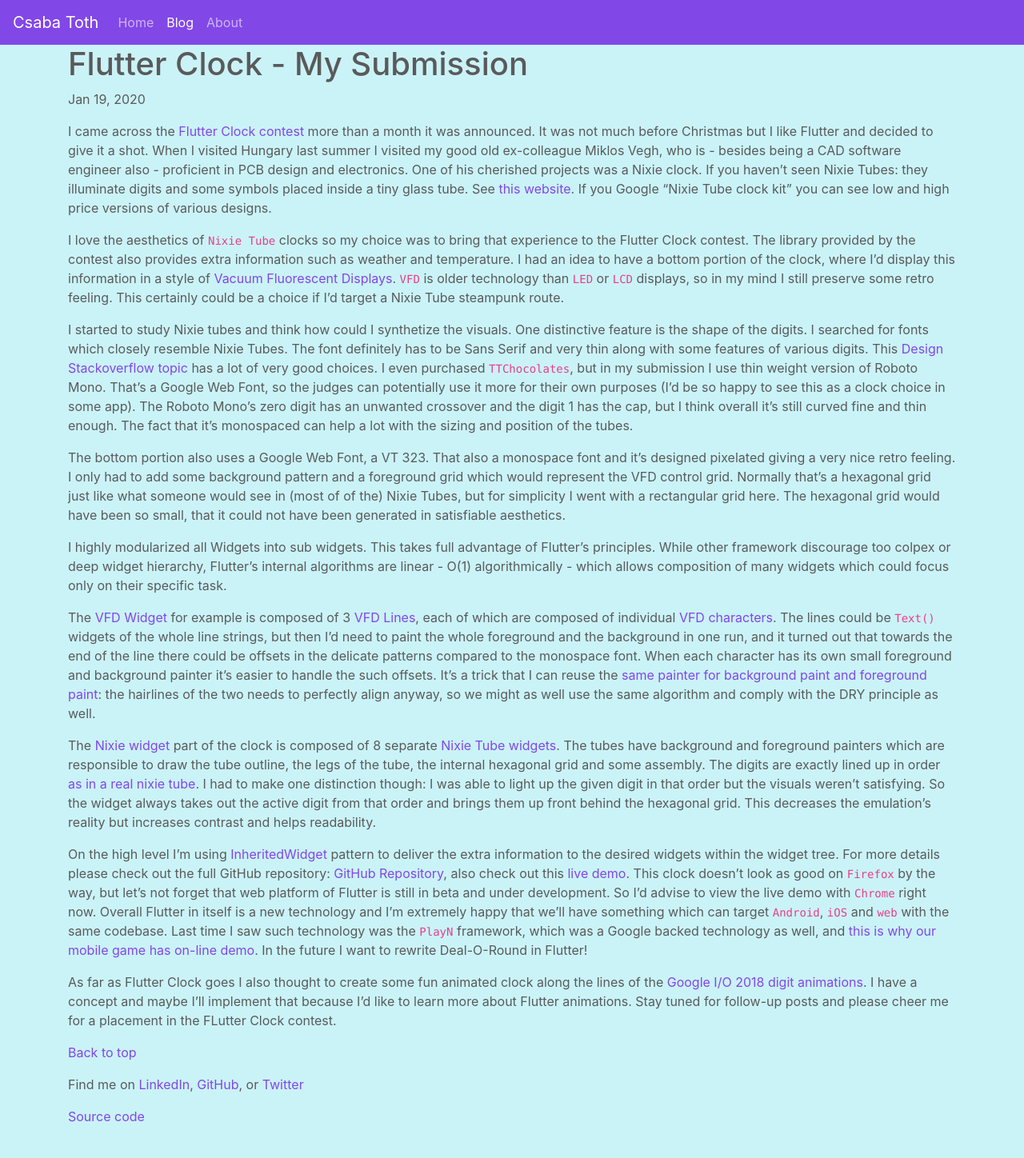
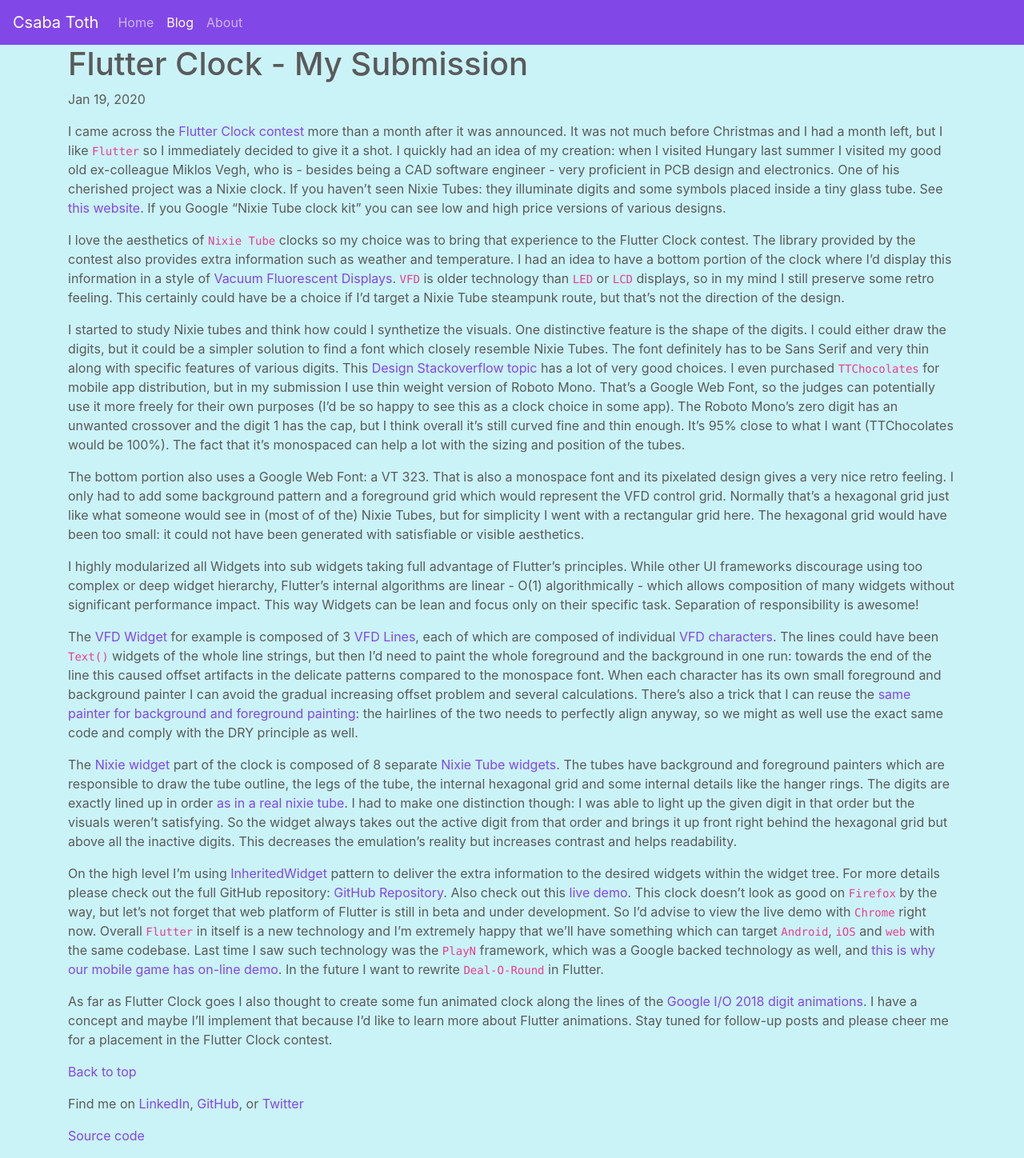
Before and after one commit to CsabaConsulting/csaba.page, a Jekyll site: the page built from _posts/blog/2020-01-19-flutter-clock-submission.md, in a window 1280 px wide. Shown: the whole page at 80% size. Built offline with Jekyll 4.4.1, drawn with Linux system fonts in a browser that asks for light colours; some web fonts are replaced; comment, search, counter and statistics services are not loaded; before the commit the page ends 1424 px from its top, so only the background shows below that.

Commit message:
Flutter Clock grammar changes

```diff
--- a/_posts/blog/2020-01-19-flutter-clock-submission.md
+++ b/_posts/blog/2020-01-19-flutter-clock-submission.md
@@ -7,20 +7,20 @@
 comments: true
 category: blog
 ---
-I came across the [Flutter Clock contest](https://flutter.dev/clock) more than a month it was announced. It was not much before Christmas but I like Flutter and decided to give it a shot. When I visited Hungary last summer I visited my good old ex-colleague Miklos Vegh, who is - besides being a CAD software engineer also - proficient in PCB design and electronics. One of his cherished projects was a Nixie clock. If you haven't seen Nixie Tubes: they illuminate digits and some symbols placed inside a tiny glass tube. See [this website](http://danyk.cz/digitrony_en.html). If you Google "Nixie Tube clock kit" you can see low and high price versions of various designs.
+I came across the [Flutter Clock contest](https://flutter.dev/clock) more than a month after it was announced. It was not much before Christmas and I had a month left, but I like `Flutter` so I immediately decided to give it a shot. I quickly had an idea of my creation: when I visited Hungary last summer I visited my good old ex-colleague Miklos Vegh, who is - besides being a CAD software engineer - very proficient in PCB design and electronics. One of his cherished project was a Nixie clock. If you haven't seen Nixie Tubes: they illuminate digits and some symbols placed inside a tiny glass tube. See [this website](http://danyk.cz/digitrony_en.html). If you Google "Nixie Tube clock kit" you can see low and high price versions of various designs.
 
-I love the aesthetics of `Nixie Tube` clocks so my choice was to bring that experience to the Flutter Clock contest. The library provided by the contest also provides extra information such as weather and temperature. I had an idea to have a bottom portion of the clock, where I'd display this information in a style of [Vacuum Fluorescent Displays](https://en.wikipedia.org/wiki/Vacuum_fluorescent_display). `VFD` is older technology than `LED` or `LCD` displays, so in my mind I still preserve some retro feeling. This certainly could be a choice if I'd target a Nixie Tube steampunk route.
+I love the aesthetics of `Nixie Tube` clocks so my choice was to bring that experience to the Flutter Clock contest. The library provided by the contest also provides extra information such as weather and temperature. I had an idea to have a bottom portion of the clock where I'd display this information in a style of [Vacuum Fluorescent Displays](https://en.wikipedia.org/wiki/Vacuum_fluorescent_display). `VFD` is older technology than `LED` or `LCD` displays, so in my mind I still preserve some retro feeling. This certainly could have be a choice if I'd target a Nixie Tube steampunk route, but that's not the direction of the design.
 
-I started to study Nixie tubes and think how could I synthetize the visuals. One distinctive feature is the shape of the digits. I searched for fonts which closely resemble Nixie Tubes. The font definitely has to be Sans Serif and very thin along with some features of various digits. This [Design Stackoverflow topic](https://graphicdesign.stackexchange.com/questions/132163/which-fonts-digits-resemble-nixie-tube-digits) has a lot of very good choices. I even purchased `TTChocolates`, but in my submission I use thin weight version of Roboto Mono. That's a Google Web Font, so the judges can potentially use it more for their own purposes (I'd be so happy to see this as a clock choice in some app). The Roboto Mono's zero digit has an unwanted crossover and the digit 1 has the cap, but I think overall it's still curved fine and thin enough. The fact that it's monospaced can help a lot with the sizing and position of the tubes.
+I started to study Nixie tubes and think how could I synthetize the visuals. One distinctive feature is the shape of the digits. I could either draw the digits, but it could be a simpler solution to find a font which closely resemble Nixie Tubes. The font definitely has to be Sans Serif and very thin along with specific features of various digits. This [Design Stackoverflow topic](https://graphicdesign.stackexchange.com/questions/132163/which-fonts-digits-resemble-nixie-tube-digits) has a lot of very good choices. I even purchased `TTChocolates` for mobile app distribution, but in my submission I use thin weight version of Roboto Mono. That's a Google Web Font, so the judges can potentially use it more freely for their own purposes (I'd be so happy to see this as a clock choice in some app). The Roboto Mono's zero digit has an unwanted crossover and the digit 1 has the cap, but I think overall it's still curved fine and thin enough. It's 95% close to what I want (TTChocolates would be 100%). The fact that it's monospaced can help a lot with the sizing and position of the tubes.
 
-The bottom portion also uses a Google Web Font, a VT 323. That also a monospace font and it's designed pixelated giving a very nice retro feeling. I only had to add some background pattern and a foreground grid which would represent the VFD control grid. Normally that's a hexagonal grid just like what someone would see in (most of of the) Nixie Tubes, but for simplicity I went with a rectangular grid here. The hexagonal grid would have been so small, that it could not have been generated in satisfiable aesthetics.
+The bottom portion also uses a Google Web Font: a VT 323. That is also a monospace font and its pixelated design gives a very nice retro feeling. I only had to add some background pattern and a foreground grid which would represent the VFD control grid. Normally that's a hexagonal grid just like what someone would see in (most of of the) Nixie Tubes, but for simplicity I went with a rectangular grid here. The hexagonal grid would have been too small: it could not have been generated with satisfiable or visible aesthetics.
 
-I highly modularized all Widgets into sub widgets. This takes full advantage of Flutter's principles. While other framework discourage too colpex or deep widget hierarchy, Flutter's internal algorithms are linear - O(1) algorithmically - which allows composition of many widgets which could focus only on their specific task.
+I highly modularized all Widgets into sub widgets taking full advantage of Flutter's principles. While other UI frameworks discourage using too complex or deep widget hierarchy, Flutter's internal algorithms are linear - O(1) algorithmically - which allows composition of many widgets without significant performance impact. This way Widgets can be lean and focus only on their specific task. Separation of responsibility is awesome!
 
-The [VFD Widget](https://github.com/CsabaConsulting/flutter_clock/blob/master/nixie_clock/lib/vfd_assembly/vfd_assembly.dart) for example is composed of 3 [VFD Lines](https://github.com/CsabaConsulting/flutter_clock/blob/master/nixie_clock/lib/vfd_assembly/vfd_line.dart), each of which are composed of individual [VFD characters](https://github.com/CsabaConsulting/flutter_clock/blob/master/nixie_clock/lib/vfd_assembly/vfd_character.dart). The lines could be `Text()` widgets of the whole line strings, but then I'd need to paint the whole foreground and the background in one run, and it turned out that towards the end of the line there could be offsets in the delicate patterns compared to the monospace font. When each character has its own small foreground and background painter it's easier to handle the such offsets. It's a trick that I can reuse the [same painter for background paint and foreground paint](https://github.com/CsabaConsulting/flutter_clock/blob/master/nixie_clock/lib/vfd_assembly/vfd_painter.dart): the hairlines of the two needs to perfectly align anyway, so we might as well use the same algorithm and comply with the DRY principle as well.
+The [VFD Widget](https://github.com/CsabaConsulting/flutter_clock/blob/master/nixie_clock/lib/vfd_assembly/vfd_assembly.dart) for example is composed of 3 [VFD Lines](https://github.com/CsabaConsulting/flutter_clock/blob/master/nixie_clock/lib/vfd_assembly/vfd_line.dart), each of which are composed of individual [VFD characters](https://github.com/CsabaConsulting/flutter_clock/blob/master/nixie_clock/lib/vfd_assembly/vfd_character.dart). The lines could have been `Text()` widgets of the whole line strings, but then I'd need to paint the whole foreground and the background in one run: towards the end of the line this caused offset artifacts in the delicate patterns compared to the monospace font. When each character has its own small foreground and background painter I can avoid the gradual increasing offset problem and several calculations. There's also a trick that I can reuse the [same painter for background and foreground painting](https://github.com/CsabaConsulting/flutter_clock/blob/master/nixie_clock/lib/vfd_assembly/vfd_painter.dart): the hairlines of the two needs to perfectly align anyway, so we might as well use the exact same code and comply with the DRY principle as well.
 
-The [Nixie widget](https://github.com/CsabaConsulting/flutter_clock/blob/master/nixie_clock/lib/nixie_assembly/nixie_assembly.dart) part of the clock is composed of 8 separate [Nixie Tube widgets](https://github.com/CsabaConsulting/flutter_clock/blob/master/nixie_clock/lib/nixie_assembly/nixie_tube.dart). The tubes have background and foreground painters which are responsible to draw the tube outline, the legs of the tube, the internal hexagonal grid and some assembly. The digits are exactly lined up in order [as in a real nixie tube](https://github.com/CsabaConsulting/flutter_clock/blob/master/nixie_clock/lib/nixie_assembly/nixie_tube.dart#L19). I had to make one distinction though: I was able to light up the given digit in that order but the visuals weren't satisfying. So the widget always takes out the active digit from that order and brings them up front behind the hexagonal grid. This decreases the emulation's reality but increases contrast and helps readability.
+The [Nixie widget](https://github.com/CsabaConsulting/flutter_clock/blob/master/nixie_clock/lib/nixie_assembly/nixie_assembly.dart) part of the clock is composed of 8 separate [Nixie Tube widgets](https://github.com/CsabaConsulting/flutter_clock/blob/master/nixie_clock/lib/nixie_assembly/nixie_tube.dart). The tubes have background and foreground painters which are responsible to draw the tube outline, the legs of the tube, the internal hexagonal grid and some internal details like the hanger rings. The digits are exactly lined up in order [as in a real nixie tube](https://github.com/CsabaConsulting/flutter_clock/blob/master/nixie_clock/lib/nixie_assembly/nixie_tube.dart#L19). I had to make one distinction though: I was able to light up the given digit in that order but the visuals weren't satisfying. So the widget always takes out the active digit from that order and brings it up front right behind the hexagonal grid but above all the inactive digits. This decreases the emulation's reality but increases contrast and helps readability.
 
-On the high level I'm using [InheritedWidget](https://github.com/CsabaConsulting/flutter_clock/blob/master/nixie_clock/lib/nixie_vfd_clock.dart) pattern to deliver the extra information to the desired widgets within the widget tree. For more details please check out the full GitHub repository: [GitHub Repository](https://github.com/CsabaConsulting/flutter_clock/tree/master), also check out this [live demo](https://csabaconsulting.github.io/flutter_clock). This clock doesn't look as good on `Firefox` by the way, but let's not forget that web platform of Flutter is still in beta and under development. So I'd advise to view the live demo with `Chrome` right now. Overall Flutter in itself is a new technology and I'm extremely happy that we'll have something which can target `Android`, `iOS` and `web` with the same codebase. Last time I saw such technology was the `PlayN` framework, which was a Google backed technology as well, and [this is why our mobile game has on-line demo](https://mrcsabatoth.github.io/DealORoundWebsite/game/). In the future I want to rewrite Deal-O-Round in Flutter!
+On the high level I'm using [InheritedWidget](https://github.com/CsabaConsulting/flutter_clock/blob/master/nixie_clock/lib/nixie_vfd_clock.dart) pattern to deliver the extra information to the desired widgets within the widget tree. For more details please check out the full GitHub repository: [GitHub Repository](https://github.com/CsabaConsulting/flutter_clock/tree/master). Also check out this [live demo](https://csabaconsulting.github.io/flutter_clock). This clock doesn't look as good on `Firefox` by the way, but let's not forget that web platform of Flutter is still in beta and under development. So I'd advise to view the live demo with `Chrome` right now. Overall `Flutter` in itself is a new technology and I'm extremely happy that we'll have something which can target `Android`, `iOS` and `web` with the same codebase. Last time I saw such technology was the `PlayN` framework, which was a Google backed technology as well, and [this is why our mobile game has on-line demo](https://mrcsabatoth.github.io/DealORoundWebsite/game/). In the future I want to rewrite `Deal-O-Round` in Flutter.
 
-As far as Flutter Clock goes I also thought to create some fun animated clock along the lines of the [Google I/O 2018 digit animations](https://qu6oa42ax6a2pyq2c11ozwvm-wpengine.netdna-ssl.com/wp-content/uploads/2018/05/google-io-recab.gif). I have a concept and maybe I'll implement that because I'd like to learn more about Flutter animations. Stay tuned for follow-up posts and please cheer me for a placement in the FLutter Clock contest.
+As far as Flutter Clock goes I also thought to create some fun animated clock along the lines of the [Google I/O 2018 digit animations](https://qu6oa42ax6a2pyq2c11ozwvm-wpengine.netdna-ssl.com/wp-content/uploads/2018/05/google-io-recab.gif). I have a concept and maybe I'll implement that because I'd like to learn more about Flutter animations. Stay tuned for follow-up posts and please cheer me for a placement in the Flutter Clock contest.
```
